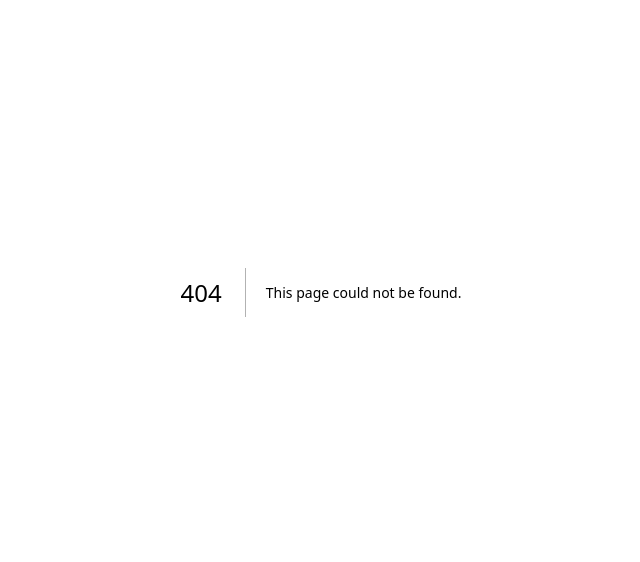
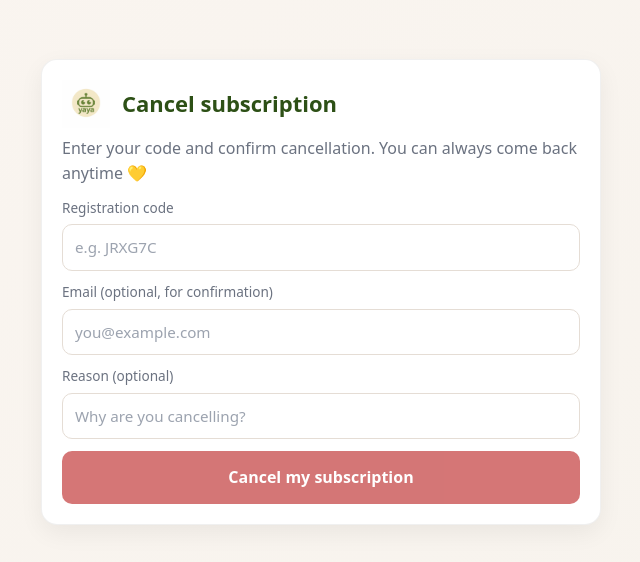
Before and after one commit to yairsabag/yaya-oauth-page, a Next.js app: page /src/app/cancel in a window 1280 px wide. Before the commit this address had no page. Shown: the part 108-670 px from the top of the page, without its empty margins (319-959 px from the left). Built offline with nearby package versions, Linux system fonts and the light colour scheme.

Commit message:
Create page.tsx

```diff
--- /dev/null
+++ b/src/app/src/app/cancel/page.tsx
@@ -0,0 +1,102 @@
+'use client';
+
+import React, { useEffect, useMemo, useState } from 'react';
+
+export default function CancelPage() {
+  const [code, setCode] = useState('');
+  const [email, setEmail] = useState('');      // אופציונלי לאימות עדין
+  const [reason, setReason] = useState('');    // אופציונלי
+  const [loading, setLoading] = useState(false);
+  const [done, setDone] = useState<null | { ok: boolean; msg: string }>(null);
+
+  useEffect(() => {
+    const p = new URLSearchParams(window.location.search);
+    setCode((p.get('code') || '').trim());
+  }, []);
+
+  const canSubmit = useMemo(() => code.length >= 4 && !loading, [code, loading]);
+
+  const handleCancel = async () => {
+    if (!canSubmit) return;
+    setLoading(true);
+    setDone(null);
+    try {
+      const res = await fetch('/api/cancel', {
+        method: 'POST',
+        headers: { 'Content-Type': 'application/json' },
+        body: JSON.stringify({
+          code,         // registration_code בלבד
+          email: email.trim() || undefined,
+          reason: reason.trim() || undefined,
+        }),
+      });
+      const data = await res.json().catch(() => ({}));
+      if (!res.ok) throw new Error(data?.message || 'Cancel failed');
+      setDone({ ok: true, msg: data?.message || 'Your subscription was cancelled.' });
+    } catch (e: any) {
+      setDone({ ok: false, msg: e.message || 'Something went wrong' });
+    } finally {
+      setLoading(false);
+    }
+  };
+
+  return (
+    <div style={{
+      fontFamily: "system-ui, -apple-system, Segoe UI, Roboto, sans-serif",
+      minHeight: '100vh',
+      background: 'linear-gradient(135deg, #faf5f0 0%, #f7f3ed 100%)',
+      display: 'flex', alignItems: 'center', justifyContent: 'center', padding: 24
+    }}>
+      <div style={{
+        width: '100%', maxWidth: 560, background: 'white', borderRadius: 16,
+        border: '1px solid rgba(0,0,0,0.06)', boxShadow: '0 8px 24px rgba(0,0,0,0.06)',
+        padding: 20
+      }}>
+        <div style={{ display:'flex', alignItems:'center', gap:12, marginBottom: 8 }}>
+          <img src="/yaya-logo.png" alt="Yaya" style={{ width: 48, height: 48 }} />
+          <h1 style={{ margin: 0, color:'#2d5016', fontSize: 22, fontWeight: 800 }}>Cancel subscription</h1>
+        </div>
+
+        <p style={{ color:'#6b7280', marginTop: 6 }}>
+          Enter your code and confirm cancellation. You can always come back anytime 💛
+        </p>
+
+        <label style={label}>Registration code</label>
+        <input style={input} value={code} onChange={e=>setCode(e.target.value)} placeholder="e.g. JRXG7C" />
+
+        <label style={label}>Email (optional, for confirmation)</label>
+        <input style={input} value={email} onChange={e=>setEmail(e.target.value)} placeholder="you@example.com" />
+
+        <label style={label}>Reason (optional)</label>
+        <input style={input} value={reason} onChange={e=>setReason(e.target.value)} placeholder="Why are you cancelling?" />
+
+        <button
+          onClick={handleCancel}
+          disabled={!canSubmit}
+          style={{
+            marginTop: 12, width:'100%', padding:'14px 20px',
+            background: '#b91c1c', color: 'white', border: 'none', borderRadius: 10,
+            fontSize: '1rem', fontWeight: 700, cursor: canSubmit ? 'pointer' : 'not-allowed',
+            opacity: canSubmit ? 1 : .6
+          }}
+        >
+          {loading ? 'Cancelling…' : 'Cancel my subscription'}
+        </button>
+
+        {done && (
+          <div style={{
+            marginTop: 12, padding: 12, borderRadius: 10,
+            background: done.ok ? 'rgba(34,197,94,.1)' : 'rgba(239,68,68,.08)',
+            border: `1px solid ${done.ok ? 'rgba(34,197,94,.3)' : 'rgba(239,68,68,.25)'}`,
+            color: done.ok ? '#166534' : '#7f1d1d'
+          }}>
+            {done.msg}
+          </div>
+        )}
+      </div>
+    </div>
+  )
+}
+
+const label: React.CSSProperties = { display:'block', fontSize:'.85rem', color:'#6b7280', marginTop: 10, marginBottom: 6 };
+const input:  React.CSSProperties = { width:'100%', padding:'10px 12px', borderRadius: 10, border:'1px solid #E5DDD5', outline:'none', fontSize:'.95rem' };
```
